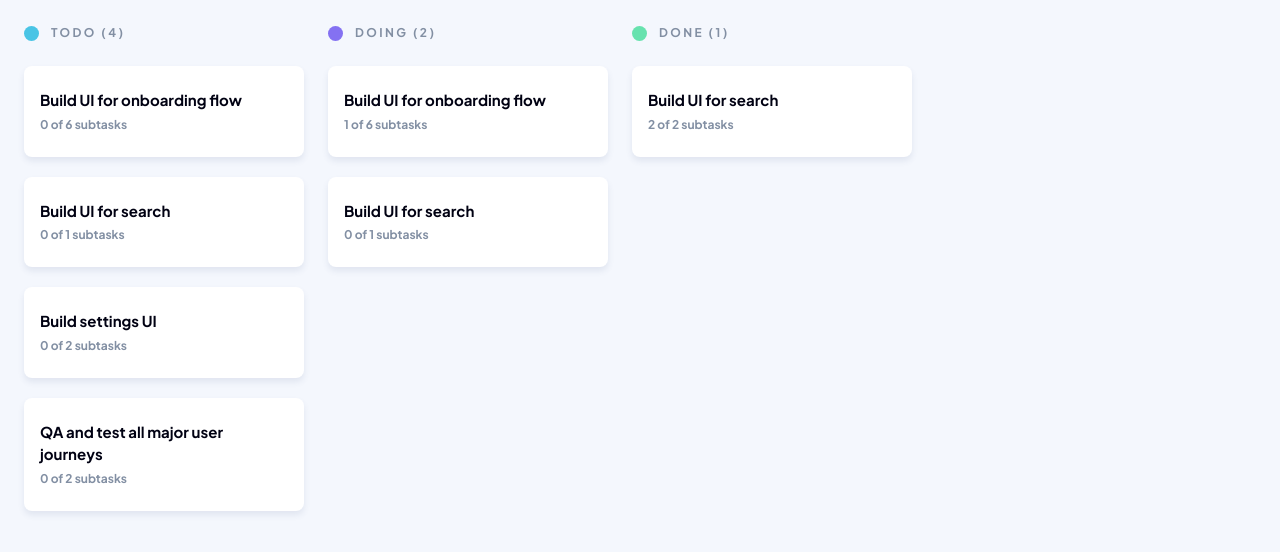
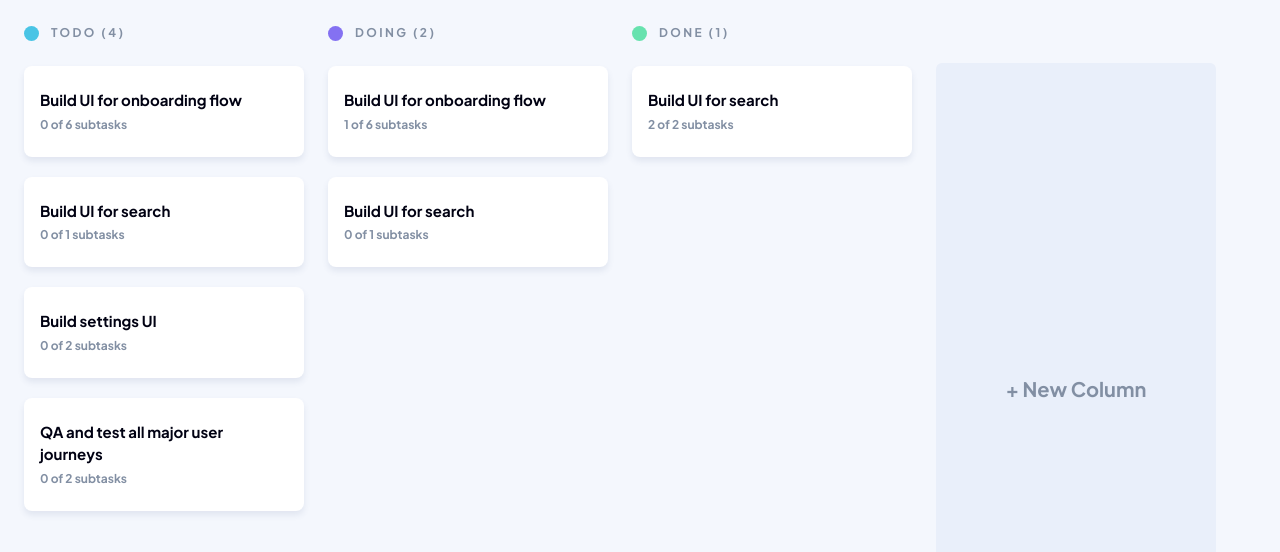
Before and after one commit to rohan843/KanbanTaskMgmtApp, a React (Vite) app: page / in a window 1280 px wide. Shown: the top 552 px of the page. Built offline with nearby package versions, Linux system fonts and the light colour scheme.

Commit message:
fix: add basic new column button styles

```diff
--- a/src/App.tsx
+++ b/src/App.tsx
@@ -6,7 +6,12 @@ const App: React.FC = () => {
   const { activeBoard, boardsData } = useKanbanProvider();
   return (
     <div className="w-full h-full">
-      {activeBoard && <KanbanBoard boardData={boardsData[activeBoard]} />}
+      {activeBoard && (
+        <KanbanBoard
+          activeBoard={activeBoard}
+          boardData={boardsData[activeBoard]}
+        />
+      )}
     </div>
   );
 };
--- a/src/components/KanbanWorkArea/KanbanBoard.tsx
+++ b/src/components/KanbanWorkArea/KanbanBoard.tsx
@@ -1,11 +1,43 @@
 import React from "react";
-import { SingleBoardData } from "../../types";
+import { BoardName, SingleBoardData } from "../../types";
 import KanbanWorkAreaBackground from "./KanbanWorkAreaBackground";
 import KanbanColumn from "./KanbanColumn";
+import classNames from "classnames";
+import useThemeProvider from "../../hooks/useThemeProvider";
 
-type Props = { boardData: SingleBoardData };
+const AddColumnButton: React.FC<{ onClick: (e: React.MouseEvent) => void }> = ({
+  onClick,
+}) => {
+  const { darkTheme } = useThemeProvider();
+  return (
+    <div
+      className={classNames(
+        "w-[304px] pl-[24px] mt-[24px] flex flex-col h-[89%] add-column",
+        {
+          "add-column-dark": darkTheme,
+          "add-column-light": !darkTheme,
+        }
+      )}
+    >
+      <div className="mb-[24px] w-full flex flex-row items-center opacity-0">
+        <div
+          className={classNames("h-[15px] w-[15px] rounded-full mr-[12px]")}
+        />
+        <p className="kanban-column-header uppercase select-none"> </p>
+      </div>
+      <button
+        className="w-full flex flex-col grow justify-center items-center rounded-[6px]"
+        onClick={(e) => onClick(e)}
+      >
+        <p>+ New Column</p>
+      </button>
+    </div>
+  );
+};
 
-const KanbanBoard: React.FC<Props> = ({ boardData }) => {
+type Props = { boardData: SingleBoardData; activeBoard: BoardName };
+
+const KanbanBoard: React.FC<Props> = ({ boardData, activeBoard }) => {
   const columnsArrayRender = boardData.map((colData, index) => {
     return (
       <KanbanColumn
@@ -16,8 +48,14 @@ const KanbanBoard: React.FC<Props> = ({ boardData }) => {
     );
   });
   return (
-    <KanbanWorkAreaBackground className="flex flex-row overflow-auto pr-[24px]">
-      {columnsArrayRender}
+    <KanbanWorkAreaBackground className="flex flex-row overflow-auto pr-[24px] pb-[24px]">
+      {[
+        columnsArrayRender,
+        <AddColumnButton
+          key={`new-col-for-${activeBoard}-$&#`}
+          onClick={() => {}}
+        />,
+      ]}
     </KanbanWorkAreaBackground>
   );
 };
--- a/src/index.css
+++ b/src/index.css
@@ -11,6 +11,8 @@
     --dark-grey: #2B2C37;
     --light-grey-light-bg: #F4F7FD;
     --very-dark-grey-dark-bg: #20212C;
+    --linear-light: linear-gradient(180deg, #e9effa 0%, #e9effa80 100%);
+    --linear-dark: linear-gradient(180deg, #2B2C37 0%, #2B2C3780 100%);
 }
 
 html {
@@ -92,8 +94,6 @@ body {
     background-color: #67E2AE;
 }
 
-.kanban-work-area-background {}
-
 .kanban-work-area-background-light {
     background-color: var(--light-grey-light-bg);
 }
@@ -101,3 +101,18 @@ body {
 .kanban-work-area-background-dark {
     background-color: var(--very-dark-grey-dark-bg);
 }
+
+.add-column p {
+    color: var(--medium-grey);
+    font-family: "Plus Jakarta Sans", sans-serif;
+    font-weight: 700;
+    font-size: 20px;
+}
+
+.add-column-light button {
+    background-color: #e9effa;
+}
+
+.add-column-dark button {
+    background-color: var(--linear-dark);
+}
```
